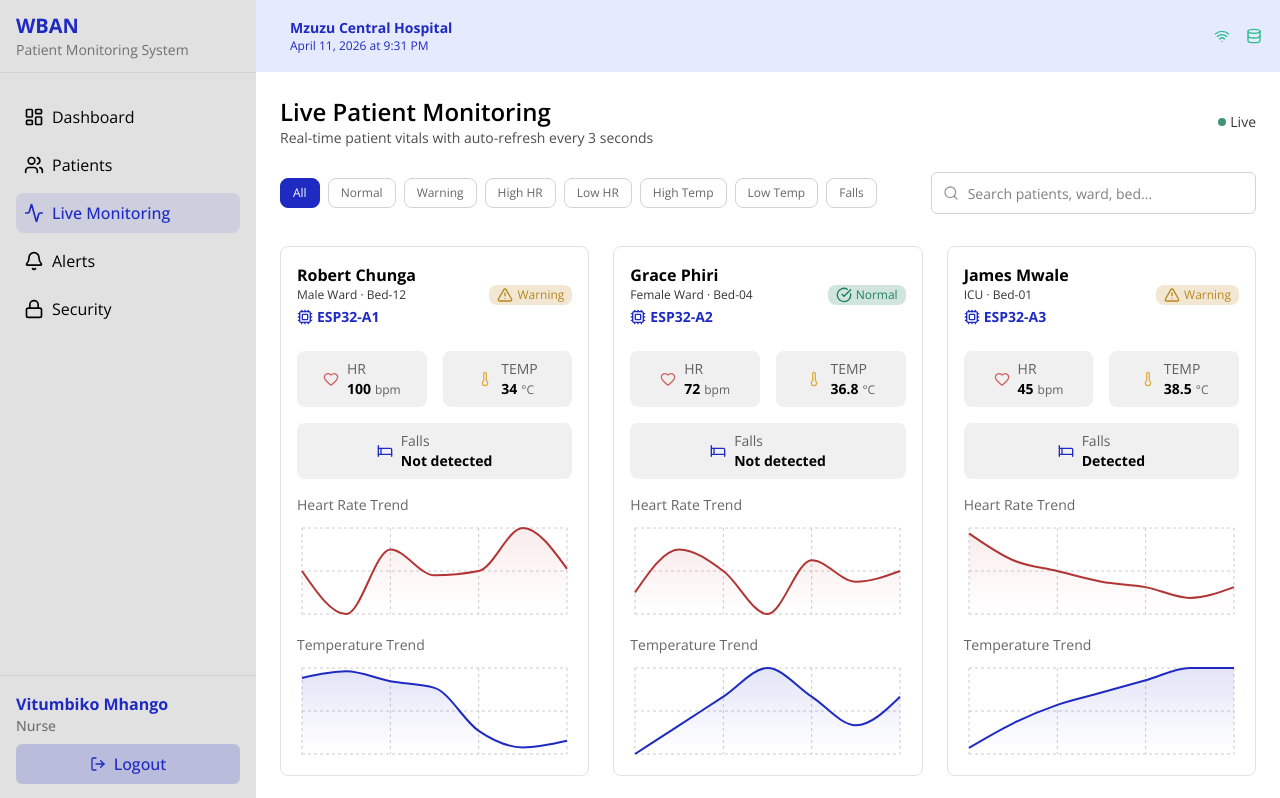
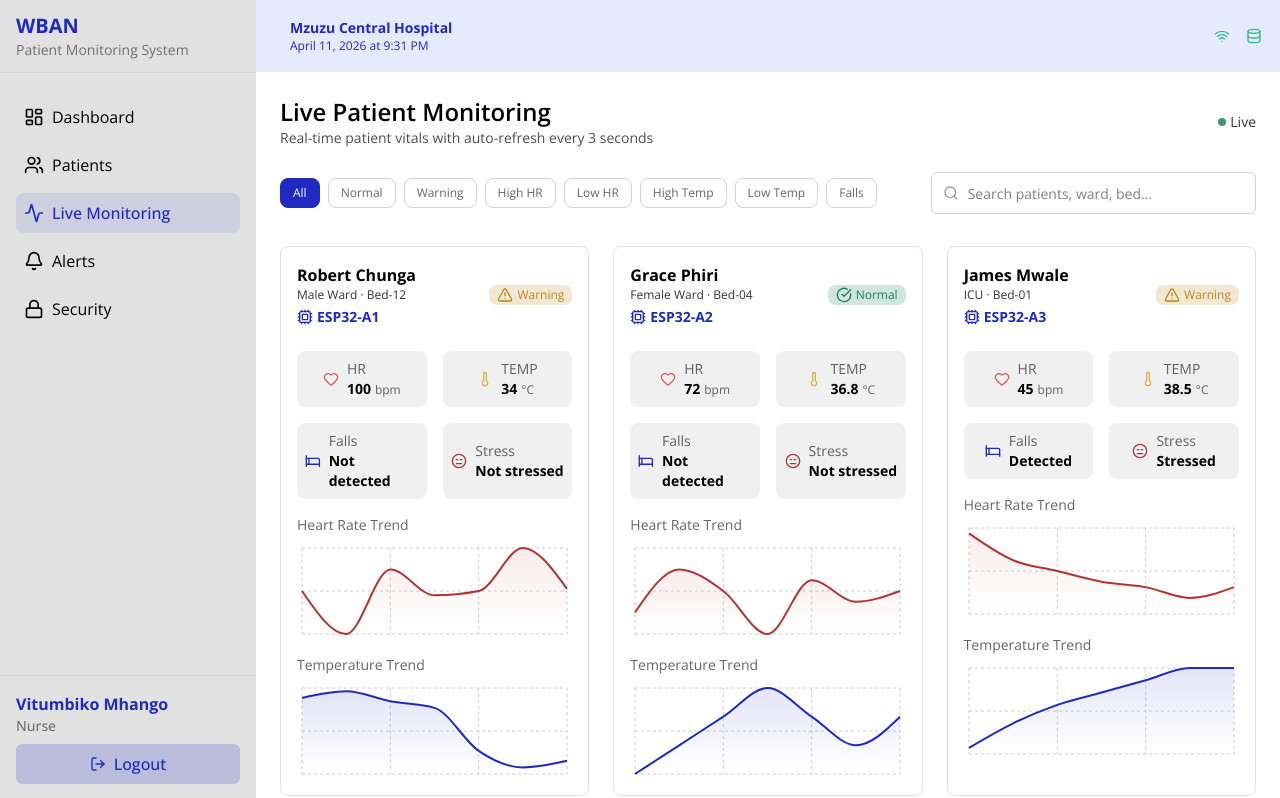
Before and after one commit to Vitumbiko-Mhango/wban-ui, a React (Vite) app: page /staff/live-monitoring in a window 1280 px wide. Shown: the top 798 px of the page. Built offline with nearby package versions, Linux system fonts and the light colour scheme.

Commit message:
ui fixes

```diff
--- a/src/components/LiveMonitorCard.jsx
+++ b/src/components/LiveMonitorCard.jsx
@@ -1,5 +1,6 @@
 import {
   AlertTriangle,
+  Annoyed,
   Bed,
   CheckCircle,
   Cpu,
@@ -99,13 +100,25 @@ const LiveMonitorCard = ({
           </div>
         </div>
 
-        <div className="col-span-2 bg-surface-a10 p-2 rounded-lg flex items-center justify-center gap-2">
+        <div className="bg-surface-a10 p-2 rounded-lg flex items-center justify-center gap-2">
           <Bed className="size-4 text-primary-a20" />
           <div className="text-dark-a0/60 text-sm flex flex-col">
             Falls
             <div className="space-x-1">
               <span className="text-dark-a0 font-bold">
                 {fallsDetected ? "Detected" : "Not detected"}
+              </span>
+            </div>
+          </div>
+        </div>
+
+        <div className="bg-surface-a10 p-2 rounded-lg flex items-center justify-center gap-2">
+          <Annoyed className="size-4 text-danger-a0" />
+          <div className="text-dark-a0/60 text-sm flex flex-col">
+            Stress
+            <div className="space-x-1">
+              <span className="text-dark-a0 font-bold">
+                {fallsDetected ? "Stressed" : "Not stressed"}
               </span>
             </div>
           </div>
```
